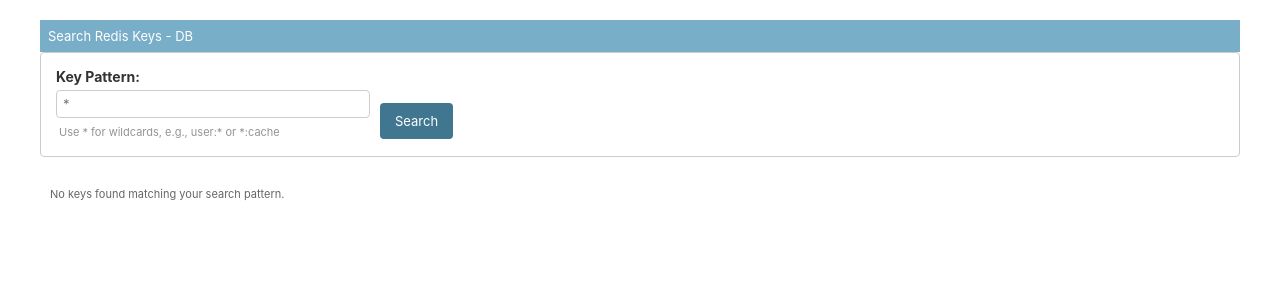
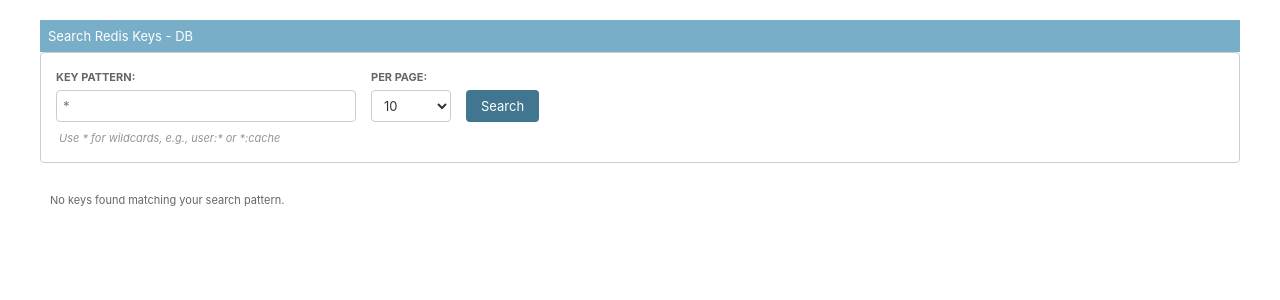
Before and after one commit to yassi/dj-redis-panel, a Django app: template dj_redis_panel/templates/admin/dj_redis_panel/key_search.html in a window 1280 px wide. Shown: the part 86-386 px from the top of the page. Run offline with Django 4.2, Linux system fonts and the light colour scheme; the template is opened without the code that fills it, so the values that code supplies are empty.

Commit message:
implement pagination in key search view

```diff
--- a/dj_redis_panel/templates/admin/dj_redis_panel/key_search.html
+++ b/dj_redis_panel/templates/admin/dj_redis_panel/key_search.html
@@ -30,17 +30,29 @@
     <div class="module">
         <h2>{% trans 'Search Redis Keys' %} - {{ instance_alias }} DB {{ selected_db }}</h2>
         <form method="get" class="search-form">
-            <div class="form-row">
-                <div style="display: flex; gap: 10px; align-items: end;">
-                    <div>
+            <div class="form-row search-form-row">
+                <div class="search-form-fields">
+                    <div class="search-field-group">
                         <label for="q">{% trans 'Key Pattern:' %}</label>
                         <input type="text" id="q" name="q" value="{{ search_query }}"
                                placeholder="*" class="vTextField" style="width: 300px;">
-                        <div class="help">{% trans 'Use * for wildcards, e.g., user:* or *:cache' %}</div>
                     </div>
-                    <div>
+                    <div class="search-field-group">
+                        <label for="per_page">{% trans 'Per page:' %}</label>
+                        <select id="per_page" name="per_page" class="vTextField">
+                            <option value="10" {% if per_page == 10 %}selected{% endif %}>10</option>
+                            <option value="25" {% if per_page == 25 %}selected{% endif %}>25</option>
+                            <option value="50" {% if per_page == 50 %}selected{% endif %}>50</option>
+                            <option value="100" {% if per_page == 100 %}selected{% endif %}>100</option>
+                        </select>
+                    </div>
+                    <div class="search-field-group">
+                        <label>&nbsp;</label> <!-- Empty label for alignment -->
                         <input type="submit" value="{% trans 'Search' %}" class="default">
                     </div>
+                </div>
+                <div class="search-help">
+                    <div class="help">{% trans 'Use * for wildcards, e.g., user:* or *:cache' %}</div>
                 </div>
             </div>
         </form>
@@ -60,9 +72,9 @@
     <div class="module">
         <p class="help">
             {% if total_keys > 0 %}
-                {% blocktrans with total=total_keys showing=showing_keys %}Found {{ total }} keys, showing first {{ showing_keys }}{% endblocktrans %}
-                {% if total_keys > showing_keys %}
-                    <br><em>{% trans 'Refine your search pattern to see more specific results.' %}</em>
+                {% blocktrans with total=total_keys start=start_index end=end_index %}Found {{ total }} keys, showing {{ start }} to {{ end }}{% endblocktrans %}
+                {% if total_keys >= 100000 %}
+                    <br><em>{% trans 'Search limited to first 100,000 matching keys. Refine your search pattern for more specific results.' %}</em>
                 {% endif %}
             {% else %}
                 {% trans 'No keys found matching your search pattern.' %}
@@ -118,6 +130,30 @@
                 {% endfor %}
             </tbody>
         </table>
+
+        <!-- Pagination using exact Django admin structure -->
+        <p class="paginator" align="right">
+        {% if total_pages > 1 %}
+            {% if has_previous %}
+                <a href="?{% if search_query != '*' %}q={{ search_query|urlencode }}&{% endif %}per_page={{ per_page }}&page={{ previous_page }}" class="prev">{% trans 'previous' %}</a>
+            {% endif %}
+
+            {% for num in page_range %}
+                {% if num == "..." %}
+                    …
+                {% elif num == current_page %}
+                    <span class="this-page">{{ num }}</span>
+                {% else %}
+                    <a href="?{% if search_query != '*' %}q={{ search_query|urlencode }}&{% endif %}per_page={{ per_page }}&page={{ num }}">{{ num }}</a>
+                {% endif %}
+            {% endfor %}
+
+            {% if has_next %}
+                <a href="?{% if search_query != '*' %}q={{ search_query|urlencode }}&{% endif %}per_page={{ per_page }}&page={{ next_page }}" class="next">{% trans 'next' %}</a>
+            {% endif %}
+        {% endif %}
+        {{ total_keys }} {% blocktrans count counter=total_keys %}key{% plural %}keys{% endblocktrans %}
+        </p>
     </div>
     {% endif %}
 </div>
--- a/dj_redis_panel/templates/admin/dj_redis_panel/styles.css
+++ b/dj_redis_panel/templates/admin/dj_redis_panel/styles.css
@@ -4,7 +4,8 @@
 }
 
 /* Icon styles */
-.icon-yes img, .icon-no img {
+.icon-yes img,
+.icon-no img {
     width: 13px;
     height: 13px;
     margin-right: 4px;
@@ -130,19 +131,51 @@
 }
 
 /* Key type colors - consistent across templates */
-.key-type-string { background-color: #28a745; }
-.key-type-list { background-color: #007bff; }
-.key-type-set { background-color: #ffc107; color: #000; }
-.key-type-zset { background-color: #17a2b8; }
-.key-type-hash { background-color: #6f42c1; }
-.key-type-stream { background-color: #059669; }
+.key-type-string {
+    background-color: #28a745;
+}
+
+.key-type-list {
+    background-color: #007bff;
+}
+
+.key-type-set {
+    background-color: #ffc107;
+    color: #000;
+}
+
+.key-type-zset {
+    background-color: #17a2b8;
+}
+
+.key-type-hash {
+    background-color: #6f42c1;
+}
+
+.key-type-stream {
+    background-color: #059669;
+}
 
 /* Alternative key type colors used in search view */
-.key-search .key-type-string { background: #417690; }
-.key-search .key-type-list { background: #30a030; }
-.key-search .key-type-set { background: #e47911; }
-.key-search .key-type-zset { background: #7b68ee; }
-.key-search .key-type-hash { background: #dc2626; }
+.key-search .key-type-string {
+    background: #417690;
+}
+
+.key-search .key-type-list {
+    background: #30a030;
+}
+
+.key-search .key-type-set {
+    background: #e47911;
+}
+
+.key-search .key-type-zset {
+    background: #7b68ee;
+}
+
+.key-search .key-type-hash {
+    background: #dc2626;
+}
 
 /* ===== KEY DETAIL STYLES ===== */
 
@@ -161,11 +194,11 @@
 
 .key-value-table th {
     font-weight: bold;
-    background-color: var(--darkened-bg, rgba(0,0,0,0.05));
+    background-color: var(--darkened-bg, rgba(0, 0, 0, 0.05));
 }
 
 .key-value-table tbody tr:nth-child(even) {
-    background-color: var(--darkened-bg, rgba(0,0,0,0.02));
+    background-color: var(--darkened-bg, rgba(0, 0, 0, 0.02));
 }
 
 .key-value-table code {
@@ -173,7 +206,7 @@
     border-radius: 3px;
     font-family: 'Monaco', 'Menlo', 'Ubuntu Mono', monospace;
     font-size: 12px;
-    background-color: var(--darkened-bg, rgba(0,0,0,0.05));
+    background-color: var(--darkened-bg, rgba(0, 0, 0, 0.05));
 }
 
 .readonly {
@@ -185,7 +218,7 @@
     border-radius: 3px;
     font-family: 'Monaco', 'Menlo', 'Ubuntu Mono', monospace;
     font-size: 13px;
-    background-color: var(--darkened-bg, rgba(0,0,0,0.05));
+    background-color: var(--darkened-bg, rgba(0, 0, 0, 0.05));
 }
 
 .danger-zone {
@@ -210,3 +243,59 @@
     margin: 0 0 15px 0;
     opacity: 0.8;
 }
+
+/* Search Form Alignment Styles */
+.search-form-row {
+    margin-bottom: 15px;
+}
+
+.search-form-fields {
+    display: flex;
+    gap: 15px;
+    align-items: end;
+    margin-bottom: 5px;
+}
+
+.search-field-group {
+    display: flex;
+    flex-direction: column;
+    gap: 3px;
+}
+
+.search-field-group label {
+    font-weight: bold;
+    color: #666;
+    font-size: 11px;
+    text-transform: uppercase;
+    margin-bottom: 3px;
+    white-space: nowrap;
+}
+
+.search-field-group input[type="text"],
+.search-field-group select {
+    height: 32px;
+    box-sizing: border-box;
+}
+
+.search-field-group select {
+    min-width: 80px;
+    padding: 6px 8px;
+}
+
+.search-field-group input[type="submit"] {
+    height: 32px;
+    padding: 6px 15px;
+    box-sizing: border-box;
+}
+
+.search-help {
+    margin-left: 0;
+    margin-top: 5px;
+}
+
+.search-help .help {
+    margin: 0;
+    color: #666;
+    font-size: 11px;
+    font-style: italic;
+}
```
Also changed, not shown: dj_redis_panel/redis_utils.py (+112 -0 lines), dj_redis_panel/views.py (+70 -56 lines).
